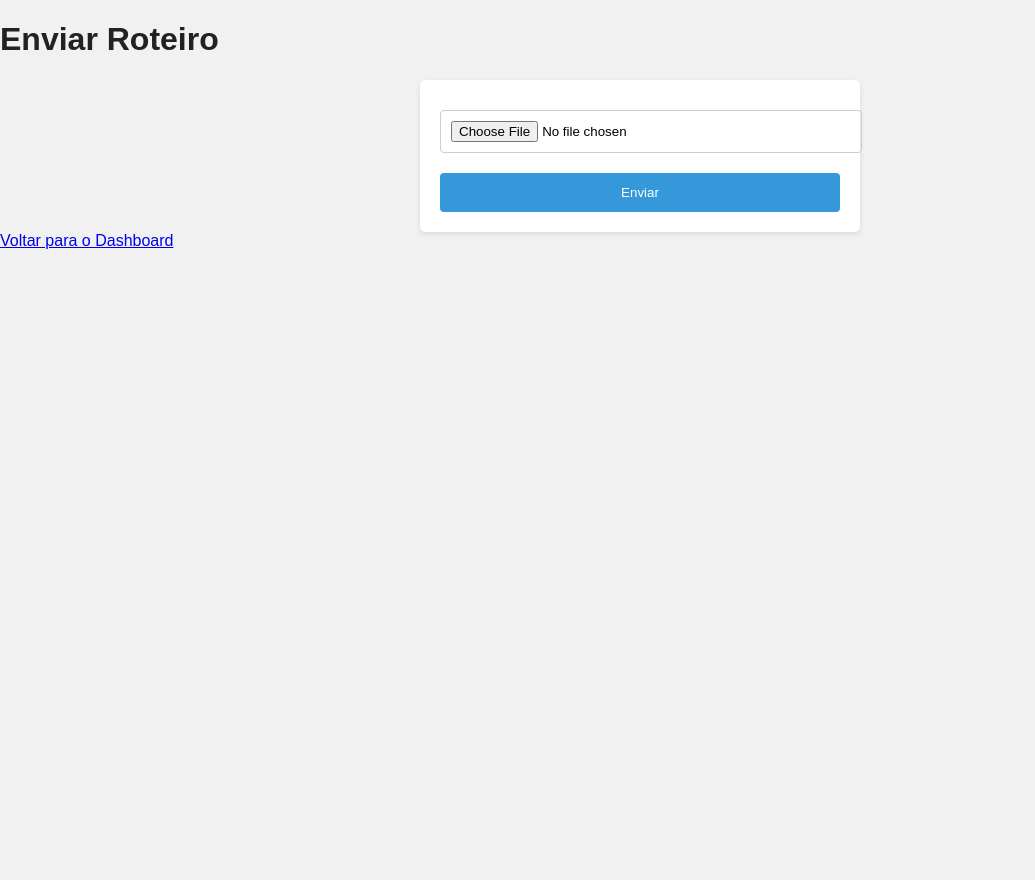
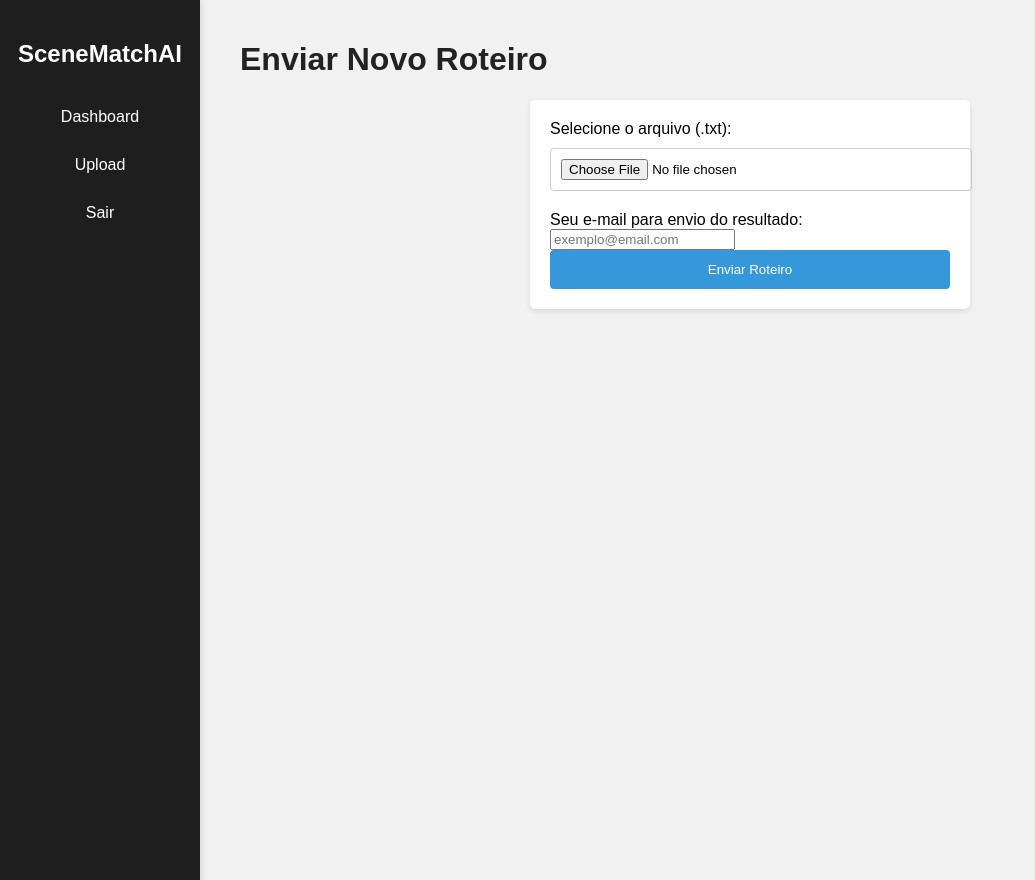
Before and after one commit to Biel2625/SceneMatchAI, a Flask app: page /upload in a window 1280 px wide. Shown: the whole page, without its empty margins (0-1035 px from the left). Run offline with Flask 3, Linux system fonts and the light colour scheme.

Commit message:
Atualização final da versão 3

```diff
--- a/server.py
+++ b/server.py
@@ -1,82 +1,85 @@
-from flask import Flask, render_template, request, redirect, url_for, send_from_directory
+from flask import Flask, render_template, request, redirect, url_for, send_from_directory, session
 import os
+from enviar_email import enviar_email
 
 app = Flask(__name__)
+app.secret_key = "segredo123"
 
-# Usuário e senha para login
-USUARIO = "admin"
-SENHA = "1234"
+UPLOAD_FOLDER = 'uploads'
+PROCESSED_FOLDER = 'processados'
+EMAIL_DESTINATARIO = 'obitogamer1997@gmail.com'
 
-# Caminhos das pastas
-UPLOAD_FOLDER = "uploads"
-PROCESSADOS_FOLDER = "processados"
+os.makedirs(UPLOAD_FOLDER, exist_ok=True)
+os.makedirs(PROCESSED_FOLDER, exist_ok=True)
 
-# Garante que as pastas existem
-os.makedirs(UPLOAD_FOLDER, exist_ok=True)
-os.makedirs(PROCESSADOS_FOLDER, exist_ok=True)
+USUARIO_CORRETO = "admin"
+SENHA_CORRETA = "1234"
 
-# Página inicial
-@app.route("/")
+@app.route('/')
 def index():
     return redirect(url_for('login'))
 
-# Login
-@app.route("/login", methods=["GET", "POST"])
+@app.route('/login', methods=['GET', 'POST'])
 def login():
     erro = None
-    if request.method == "POST":
-        usuario = request.form.get("usuario")
-        senha = request.form.get("senha")
-        if usuario == USUARIO and senha == SENHA:
-            return redirect(url_for("dashboard"))
+    if request.method == 'POST':
+        usuario = request.form.get('usuario')
+        senha = request.form.get('senha')
+        if usuario == USUARIO_CORRETO and senha == SENHA_CORRETA:
+            session['logado'] = True
+            return redirect(url_for('dashboard'))
         else:
             erro = "Usuário ou senha inválidos"
-    return render_template("login.html", erro=erro)
+    return render_template('login.html', erro=erro)
 
-# Dashboard
-@app.route("/dashboard")
+@app.route('/dashboard')
 def dashboard():
-    arquivos = os.listdir(PROCESSADOS_FOLDER)
-    return render_template("dashboard.html", arquivos=arquivos)
+    if not session.get('logado'):
+        return redirect(url_for('login'))
+    arquivos = os.listdir(PROCESSED_FOLDER)
+    return render_template('dashboard.html', arquivos=arquivos)
 
-# Upload
-@app.route("/upload", methods=["GET", "POST"])
+@app.route('/upload', methods=['GET', 'POST'])
 def upload():
-    if request.method == "POST":
-        arquivo = request.files["arquivo"]
+    if request.method == 'POST':
+        arquivo = request.files['arquivo']
         if arquivo:
             caminho = os.path.join(UPLOAD_FOLDER, arquivo.filename)
             arquivo.save(caminho)
-            return redirect(url_for("dashboard"))
-    return render_template("upload.html")
 
-# Visualizar
-@app.route("/visualizar/<nome_arquivo>")
-def visualizar_arquivo(nome_arquivo):
-    caminho_arquivo = os.path.join(PROCESSADOS_FOLDER, nome_arquivo)
-    if os.path.exists(caminho_arquivo):
-        with open(caminho_arquivo, "r", encoding="utf-8") as f:
-            conteudo = f.read()
-        return render_template("visualizar.html", nome_arquivo=nome_arquivo, conteudo=conteudo)
-    return "Arquivo não encontrado", 404
+            # Simula o processamento (copiando para pasta processados)
+            destino = os.path.join(PROCESSED_FOLDER, arquivo.filename)
+            with open(caminho, 'r', encoding='utf-8') as origem, open(destino, 'w', encoding='utf-8') as destino_arquivo:
+                destino_arquivo.write(origem.read())
 
-# Rota intermediária "Ver"
-@app.route('/ver/<nome_arquivo>')
-def ver_arquivo(nome_arquivo):
-    return redirect(url_for('visualizar_arquivo', nome_arquivo=nome_arquivo))
+            # Envia e-mail automaticamente
+            enviar_email(EMAIL_DESTINATARIO, arquivo.filename)
 
-# Baixar arquivo
-@app.route("/download/<nome_arquivo>")
-def download_arquivo(nome_arquivo):
-    return send_from_directory(PROCESSADOS_FOLDER, nome_arquivo, as_attachment=True)
+            return redirect(url_for('dashboard'))
+    return render_template('upload.html')
 
-# Excluir arquivo
-@app.route("/excluir/<nome_arquivo>")
-def excluir_arquivo(nome_arquivo):
-    caminho = os.path.join(PROCESSADOS_FOLDER, nome_arquivo)
+@app.route('/visualizar/<nome_arquivo>')
+def visualizar(nome_arquivo):
+    caminho = os.path.join(PROCESSED_FOLDER, nome_arquivo)
+    with open(caminho, 'r', encoding='utf-8') as f:
+        conteudo = f.read()
+    return render_template('visualizar.html', conteudo=conteudo)
+
+@app.route('/baixar/<nome_arquivo>')
+def baixar(nome_arquivo):
+    return send_from_directory(PROCESSED_FOLDER, nome_arquivo, as_attachment=True)
+
+@app.route('/excluir/<nome_arquivo>')
+def excluir(nome_arquivo):
+    caminho = os.path.join(PROCESSED_FOLDER, nome_arquivo)
     if os.path.exists(caminho):
         os.remove(caminho)
-    return redirect(url_for("dashboard"))
+    return redirect(url_for('dashboard'))
 
-if __name__ == "__main__":
+@app.route('/logout')
+def logout():
+    session.clear()
+    return redirect(url_for('login'))
+
+if __name__ == '__main__':
     app.run(debug=True)
--- a/templates/upload.html
+++ b/templates/upload.html
@@ -1,21 +1,31 @@
-<!-- templates/upload.html -->
 <!DOCTYPE html>
 <html lang="pt-BR">
 <head>
     <meta charset="UTF-8">
     <title>Upload de Roteiro</title>
-    <link rel="stylesheet" href="/static/style.css">
+    <link rel="stylesheet" href="{{ url_for('static', filename='style.css') }}">
 </head>
 <body>
-    <div class="container">
-        <h1>Enviar Roteiro</h1>
-        <form method="POST" enctype="multipart/form-data">
-            <input type="file" name="file" required>
-            <button type="submit">Enviar</button>
+    <div class="sidebar">
+        <h2>SceneMatchAI</h2>
+        <ul>
+            <li><a href="/dashboard">Dashboard</a></li>
+            <li><a href="/upload">Upload</a></li>
+            <li><a href="/logout">Sair</a></li>
+        </ul>
+    </div>
+
+    <div class="main">
+        <h1>Enviar Novo Roteiro</h1>
+        <form action="/upload" method="POST" enctype="multipart/form-data">
+            <label for="arquivo">Selecione o arquivo (.txt):</label>
+            <input type="file" name="arquivo" accept=".txt" required>
+
+            <label for="email">Seu e-mail para envio do resultado:</label>
+            <input type="email" name="email" placeholder="exemplo@email.com" required>
+
+            <input type="submit" value="Enviar Roteiro">
         </form>
-        <div class="sair">
-            <a href="/dashboard">Voltar para o Dashboard</a>
-        </div>
     </div>
 </body>
 </html>
```
Also changed, not shown: enviar_email.py (added, +24 -0 lines).
